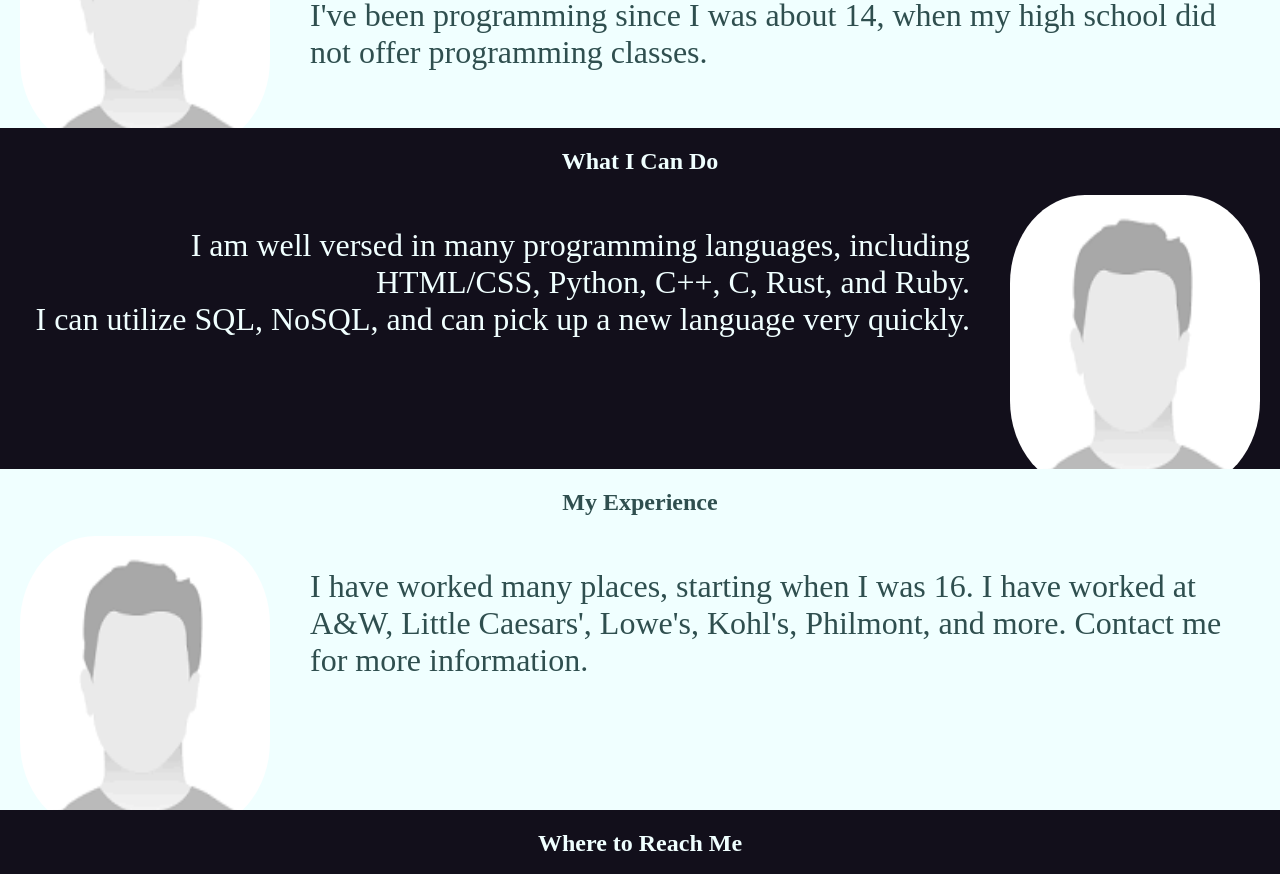
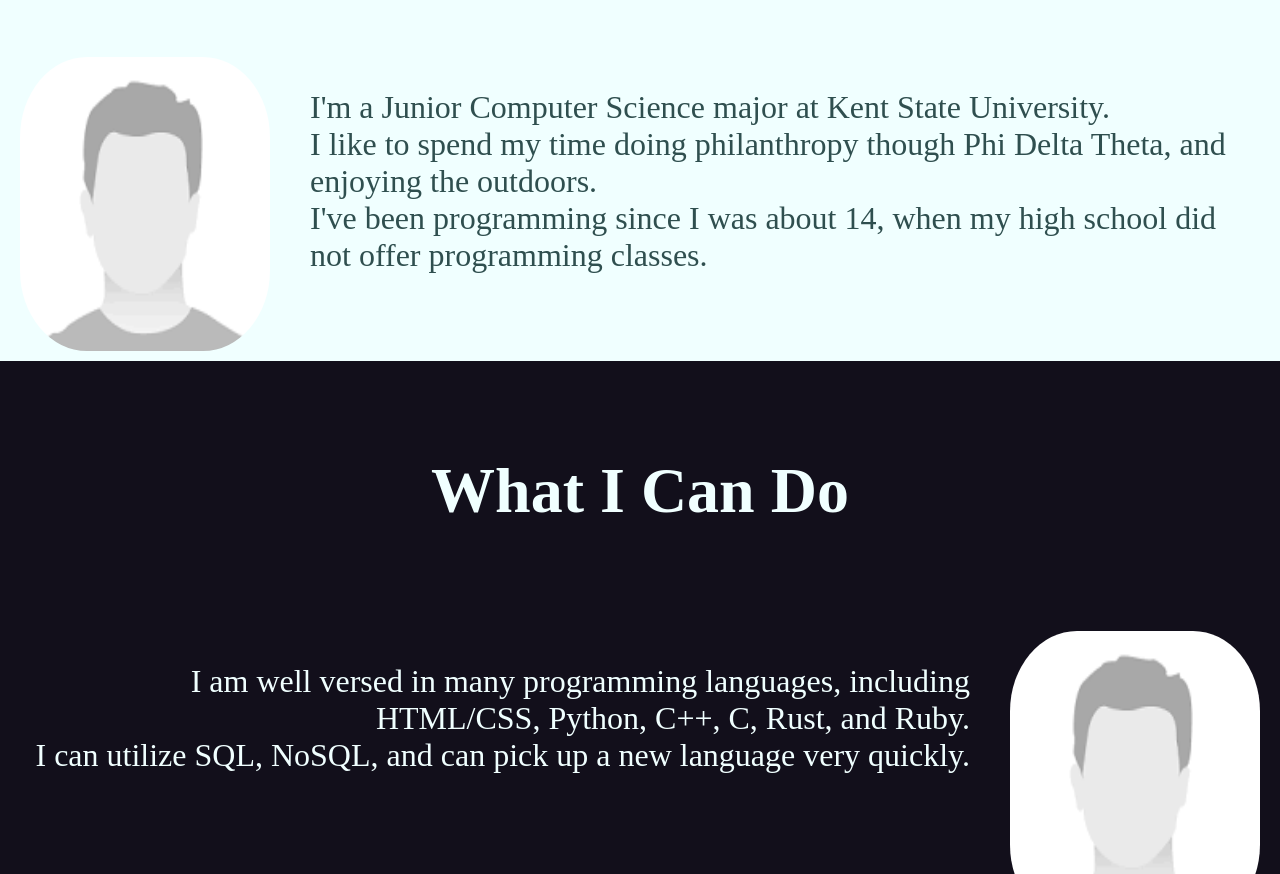
Before and after one commit to JackHeine/AboutMe, a plain HTML site: page index.html in a window 1280 px wide. Shown: the part 298-1172 px from the top of the page. Drawn offline with Linux system fonts and the light colour scheme.

Commit message:
Update index.html

```diff
--- a/index.html
+++ b/index.html
@@ -24,7 +24,7 @@
             display: flex;
             flex-direction: row;
             border: 10px;
-            margin-bottom: 30px;
+            padding-bottom: 30px;
         }
         .WhiteBG{
             background-color: azure;
@@ -45,7 +45,7 @@
             border-radius: 30%;
             height: 100%;
             aspect-ratio: 1 / 1;
-            margin: 20px;
+            padding: 20px;
             width: 250px;
         }
         .sectionText{
@@ -54,14 +54,17 @@
             text-align: inherit;
             font-size: 2em;
             text-wrap: wrap;
-            margin: 20px;
+            padding: 20px;
         }
         .sectionTitle {
-            display:flex;
-            margin: auto;
+            display: flex;
+            justify-content: center;
+            align-items: center;
             text-align: center;
             border: 20px;
-            margin-top: 20px;
+            padding-top: 20px;
+            width: 100%;
+            font-size: 2em;
         }
         header {
             background-color: black;
@@ -74,6 +77,9 @@
             text-align: center;
             border-top: 2px solid white;
         }
+        .imageThing{
+            border-bottom: 2em;
+        }
     </style>
     <body>
         <!--[if lt IE 7]>
@@ -84,10 +90,10 @@
                 Jack Heineking
             </h1>
         </header>
-        <div class="section, sectionTitle, WhiteBG">
+        <div class="section sectionTitle WhiteBG">
             <h2 class="sectionTitle">About Me</h2>
         </div>
-        <div class="section, WhiteBG">
+        <div class="section WhiteBG">
 
             <div>
                 <img src="genericImage.png" class="profileImage">
@@ -99,10 +105,10 @@
                 </p>
             </div>
         </div>
-        <div class="section, sectionTitle, GreyBG ">
+        <div class="section sectionTitle GreyBG ">
             <h2 class="sectionTitle">What I Can Do</h2>
         </div>
-        <div class="section, GreyBG">
+        <div class="section GreyBG">
 
 
             <div class="sectionText">
@@ -115,10 +121,10 @@
 
             </div>
         </div>
-        <div class="section, sectionTitle, WhiteBG">
+        <div class="section sectionTitle WhiteBG">
             <h2 class="sectionTitle">My Experience</h2>
         </div>
-        <div class="section, WhiteBG">
+        <div class="section WhiteBG">
 
             <div>
                 <img src="genericImage.png" class="profileImage">
@@ -130,10 +136,10 @@
                 </p>
             </div>
         </div>
-        <div class="section, sectionTitle, GreyBG ">
+        <div class="section sectionTitle GreyBG ">
             <h2 class="sectionTitle">Where to Reach Me</h2>
         </div>
-        <div class="section, GreyBG">
+        <div class="section GreyBG">
 
 
             <div class="sectionText">
```
